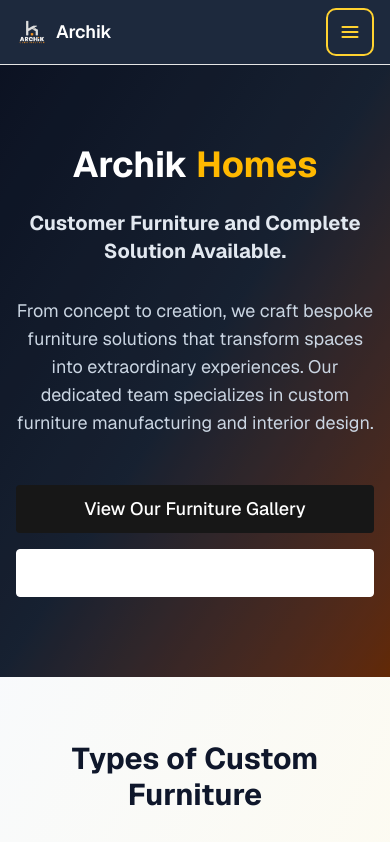
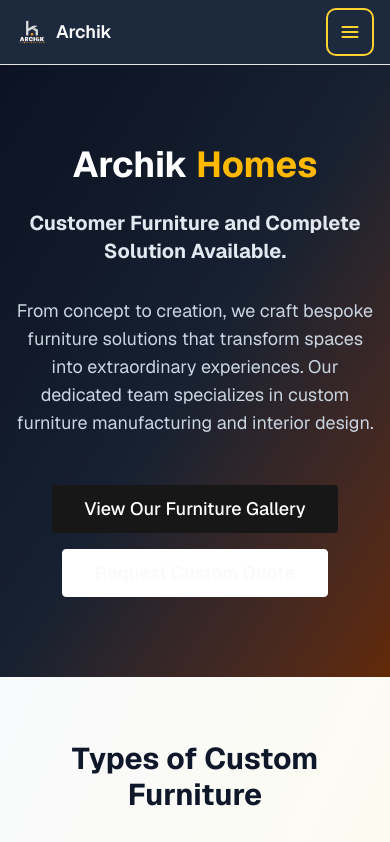
Before and after one commit to Pallabikar/archik-construction, a Next.js app: page /archik-homes in a window 390 px wide. Shown: the top 842 px of the page. Built offline with nearby package versions, Linux system fonts and the light colour scheme.

Commit message:
Fix Request Custom Quote button text color to always show black

```diff
--- a/src/app/archik-homes/page.jsx
+++ b/src/app/archik-homes/page.jsx
@@ -77,19 +77,23 @@ export default function ArchikHomesPage() {
               From concept to creation, we craft bespoke furniture solutions that transform spaces into extraordinary experiences. Our dedicated team specializes in custom furniture manufacturing and interior design.
             </p>
             <div className="flex flex-col sm:flex-row gap-4 justify-center">
-              <Button size="lg" className="bg-amber-600 hover:bg-amber-700 text-white px-8 py-3">
-                View Our Furniture Gallery
-              </Button>
-              <Button variant="outline" size="lg" className="border-white text-white hover:bg-white hover:text-slate-900 px-8 py-3">
-                Request Custom Quote
-              </Button>
+              <Link href="#furniture-gallery">
+                <Button size="lg" className="bg-amber-600 hover:bg-amber-700 text-white px-8 py-3">
+                  View Our Furniture Gallery
+                </Button>
+              </Link>
+              <Link href="/contact">
+                <Button size="lg" className="bg-white text-black hover:bg-slate-100 hover:text-black border border-white px-8 py-3 font-semibold">
+                  Request Custom Quote
+                </Button>
+              </Link>
             </div>
           </div>
         </div>
       </section>
 
       {/* Custom Furniture Types Carousel */}
-      <section className="py-16 lg:py-24 bg-gradient-to-br from-slate-50 to-amber-50">
+      <section id="furniture-gallery" className="py-16 lg:py-24 bg-gradient-to-br from-slate-50 to-amber-50">
         <div className="container mx-auto px-4">
           <div className="text-center mb-16">
             <h2 className="text-3xl lg:text-4xl font-bold text-slate-900 mb-6">
```
